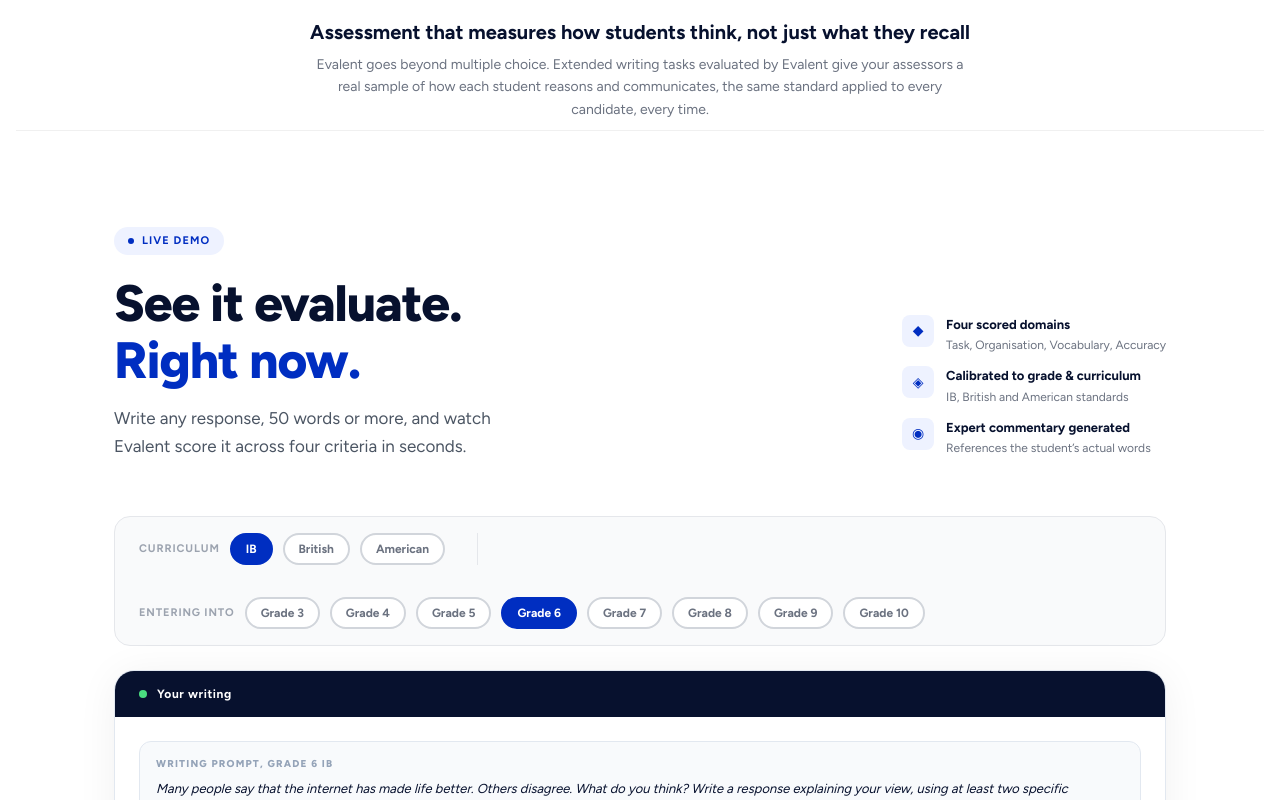
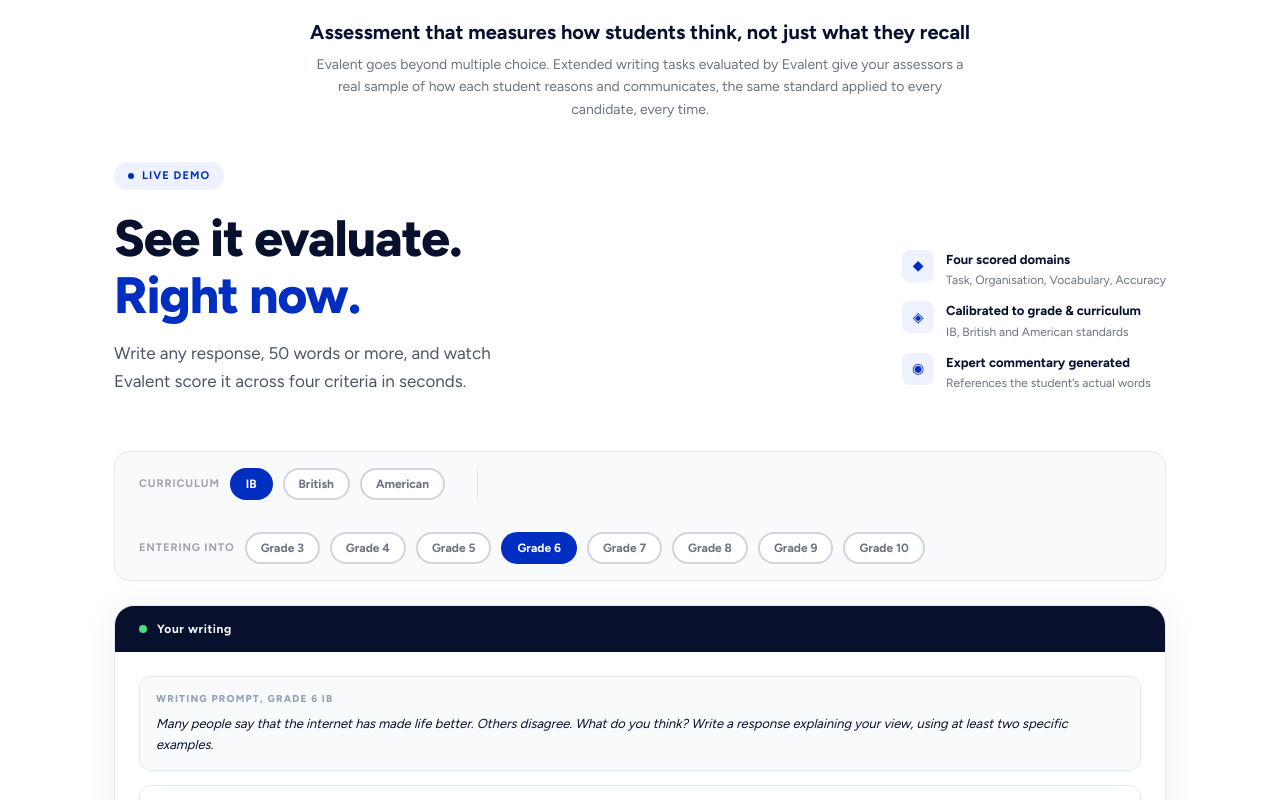
Before and after one commit to wigsbury-ui/evalent-marketing, a Next.js app: page /why/evaluation in a window 1280 px wide. Shown: the part 980-1780 px from the top of the page. Built offline with nearby package versions, Linux system fonts and the light colour scheme.

Commit message:
fix: remove borderTop and reduce paddingTop on EvalDemo section

```diff
--- a/src/components/EvalDemo.tsx
+++ b/src/components/EvalDemo.tsx
@@ -138,7 +138,7 @@ export default function EvalDemo() {
   ]
 
   return (
-    <section style={{ background: '#ffffff', paddingTop: '96px', paddingBottom: '96px', borderTop: '1px solid #f0f0f0' }}>
+    <section style={{ background: '#ffffff', paddingTop: '32px', paddingBottom: '96px' }}>
       <div style={{ maxWidth: '1100px', margin: '0 auto', padding: '0 24px' }}>
 
         {/* Header row */}
```
